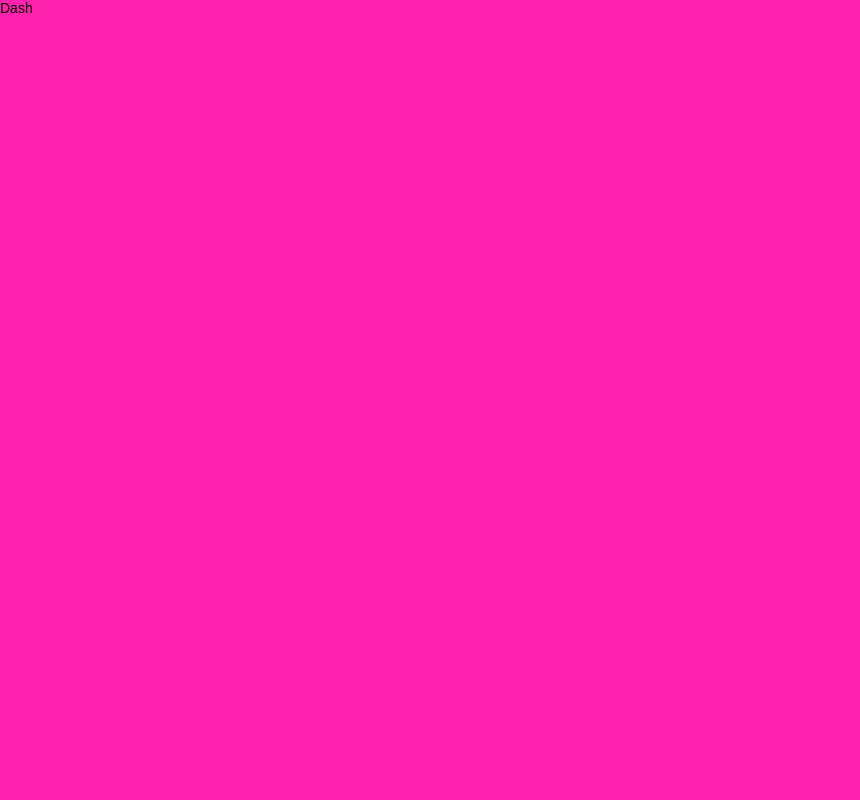
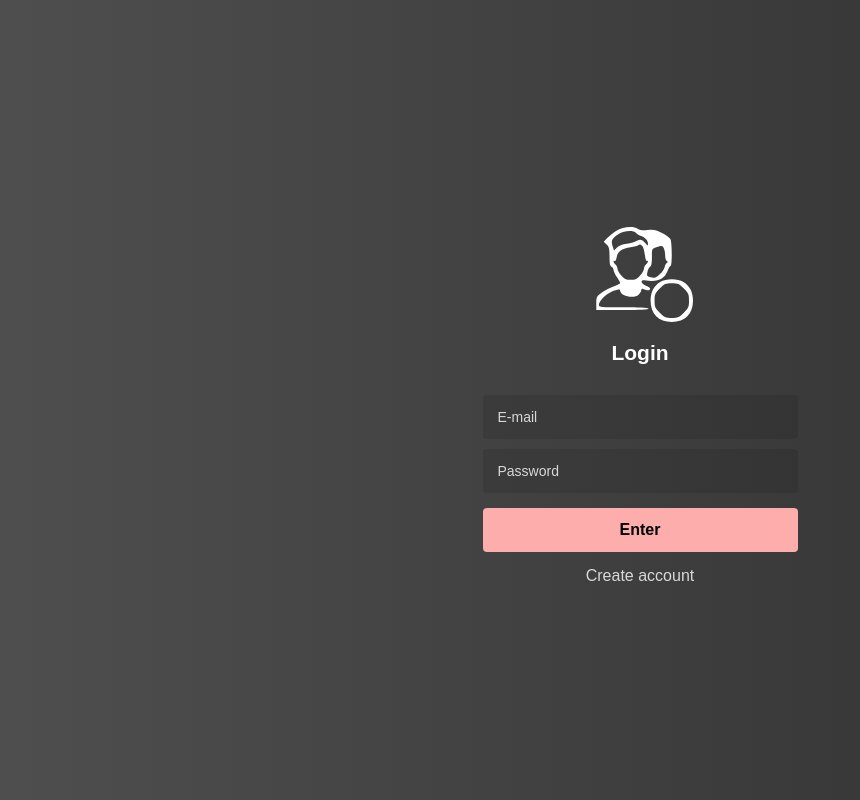
Before and after one commit to stephanogiuseppe/study-scheduling-front-react, a React (Create React App) app: page / in a window 1280 px wide. Before the commit this address led to /dashboard. Shown: the whole page, without its empty margins (0-860 px from the left). Built offline with nearby package versions, Linux system fonts and the light colour scheme.

Commit message:
chore: login and create account page style

```diff
--- a/package.json
+++ b/package.json
@@ -15,6 +15,7 @@
     "@testing-library/react": "^9.3.2",
     "@testing-library/user-event": "^7.1.2",
     "history": "^4.10.1",
+    "polished": "^3.4.4",
     "prop-types": "^15.7.2",
     "react": "^16.13.0",
     "react-dom": "^16.13.0",
--- a/src/pages/SignIn/index.js
+++ b/src/pages/SignIn/index.js
@@ -1,7 +1,22 @@
 import React from 'react'
+import { Link } from 'react-router-dom'
+
+import logo from '~/assets/logo.svg'
 
 const SignIn = () => {
-  return <div>Login</div>
+  return <>
+    <img src={logo} alt="Study Scheduling"/>
+
+    <h2>Login</h2>
+
+    <form>
+      <input type="email" placeholder="E-mail" />
+      <input type="password" placeholder="Password" />
+
+      <button type="submit">Enter</button>
+      <Link to="/register">Create account</Link>
+    </form>
+  </>
 }
 
 export default SignIn
--- a/src/pages/SignUp/index.js
+++ b/src/pages/SignUp/index.js
@@ -1,7 +1,24 @@
 import React from 'react'
+import { Link } from 'react-router-dom'
+
+import logo from '~/assets/logo.svg'
 
 const SignUp = () => {
-  return <div>SUp</div>
+  return <>
+    <img src={logo} alt="Study Scheduling"/>
+
+    <h2>Create Account</h2>
+
+    <form>
+      <input type="text " placeholder="Name" />
+      <input type="email" placeholder="E-mail" />
+      <input type="password" placeholder="Password" />
+      <input type="password" placeholder="Confirm password" />
+
+      <button type="submit">Create account</button>
+      <Link to="/">Back to Login</Link>
+    </form>
+  </>
 }
 
 export default SignUp
--- a/src/pages/_layouts/auth/index.js
+++ b/src/pages/_layouts/auth/index.js
@@ -1,10 +1,14 @@
 import React from 'react'
 import PropTypes from 'prop-types'
 
-import { Wrapper } from './styles'
+import { Wrapper, Content } from './styles'
 
 const AuthLayout = ({ children }) => {
-  return <Wrapper>{children}</Wrapper>
+  return (
+    <Wrapper>
+      <Content>{children}</Content>
+    </Wrapper>
+  )
 }
 
 AuthLayout.propTypes = {
--- a/src/pages/_layouts/auth/styles.js
+++ b/src/pages/_layouts/auth/styles.js
@@ -1,6 +1,67 @@
 import styled from 'styled-components'
+import { darken } from 'polished'
 
 export const Wrapper = styled.div`
   height: 100%;
   background: linear-gradient(-90deg, #2e2e2e, #4e4e4e);
+  display: flex;
+  justify-content: center;
+  align-items: center;
 `
+
+export const Content = styled.div`
+  width: 100%;
+  max-width: 315px;
+  text-align: center;
+
+  h2 {
+    margin: 16px 0;
+    color: #FFF;
+  }
+
+  form {
+    display: flex;
+    flex-direction: column;
+    margin-top: 30px;
+
+    input {
+      background: rgba(0, 0, 0, 0.1);
+      border: 0;
+      border-radius: 4px;
+      height: 44px;
+      padding: 0 15px;
+      color: #FFF;
+      margin: 0 0 10px;
+
+      &::placeholder {
+        color: rgba(255, 255, 255, 0.8)
+      }
+    }
+
+    button {
+      margin: 5px 0 0;
+      height: 44px;
+      font-weight: bold;
+      border: 0;
+      border-radius: 4px;
+      font-size: 16px;
+      background: #feadad;
+      transition: background 0.2s;
+
+      &:hover {
+        background: ${darken(0.03, '#feadad')};
+      }
+    }
+
+    a {
+      color: #FFF;
+      margin-top: 15px;
+      font-size: 16px;
+      opacity: 0.8;
+
+      &:hover {
+        opacity: 1;
+      }
+    }
+  }
+`
--- a/src/routes/Route.js
+++ b/src/routes/Route.js
@@ -20,7 +20,7 @@
   isPrivate,
   ...args
 }) => {
-  const signed = true
+  const signed = false
 
   if (isPrivate && !signed) {
     return <Redirect to="/" />
```
Also changed, not shown: src/assets/logo.svg (added).
